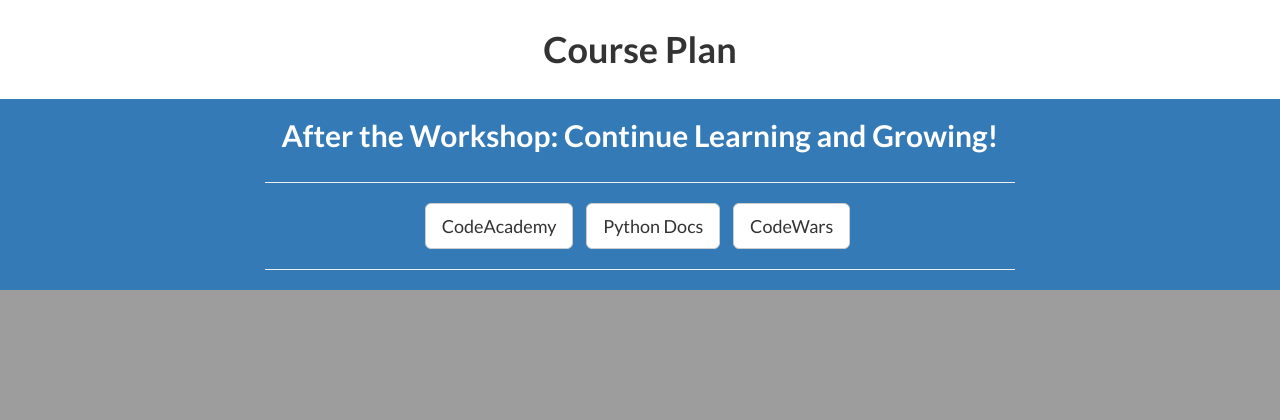
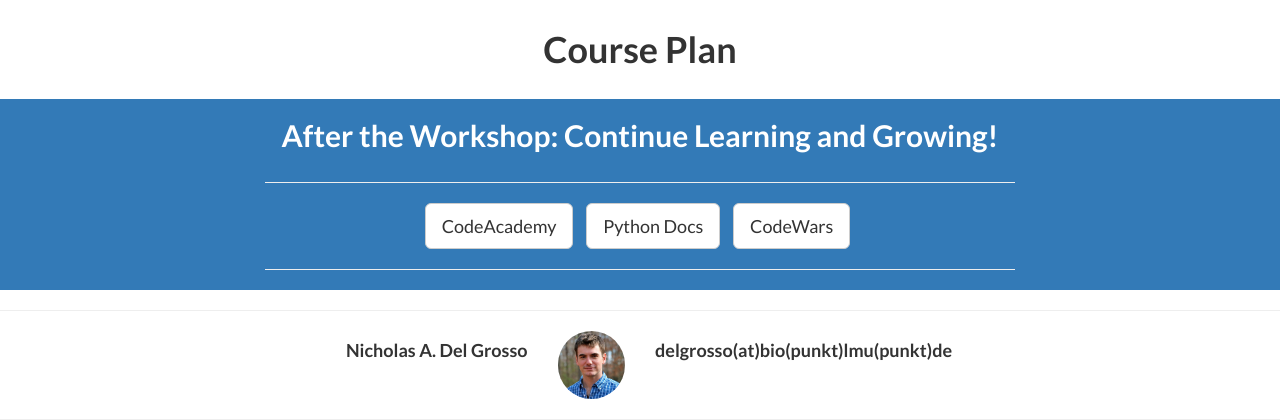
Before and after one commit to neuroneuro15/SciCourseSite2, a Flask app: page / in a window 1280 px wide. Shown: the part 1317-1737 px from the top of the page. Before the commit the page ends 1607 px from the top, so only its background shows below. Run offline with Flask 2, Linux system fonts and the light colour scheme; some libraries are stand-ins or nearby versions.

Commit message:
added my profile at the bottom

```diff
--- a/app/templates/landing.html
+++ b/app/templates/landing.html
@@ -217,4 +217,27 @@
     </section>
 
 
+    <hr>
+
+    <section id="contact">
+        <div class="container text-center">
+            <div class="img-centered">
+                <div class="row">
+                     <div class="col-md-5 text-right">
+                         <h4>Nicholas A. Del Grosso</h4>
+                     </div>
+                     <div class="col-md-1">
+                          <img class="img-responsive img-circle" src="static/img/profilepic.jpg" alt="">
+                     </div>
+                     <div class="col-md-5 text-left">
+                         <h4> delgrosso(at)bio(punkt)lmu(punkt)de </h4>
+                     </div>
+                </div>
+            </div>
+        </div>
+    </section>
+
+    <hr>
+
+
 {% endblock %}
```
